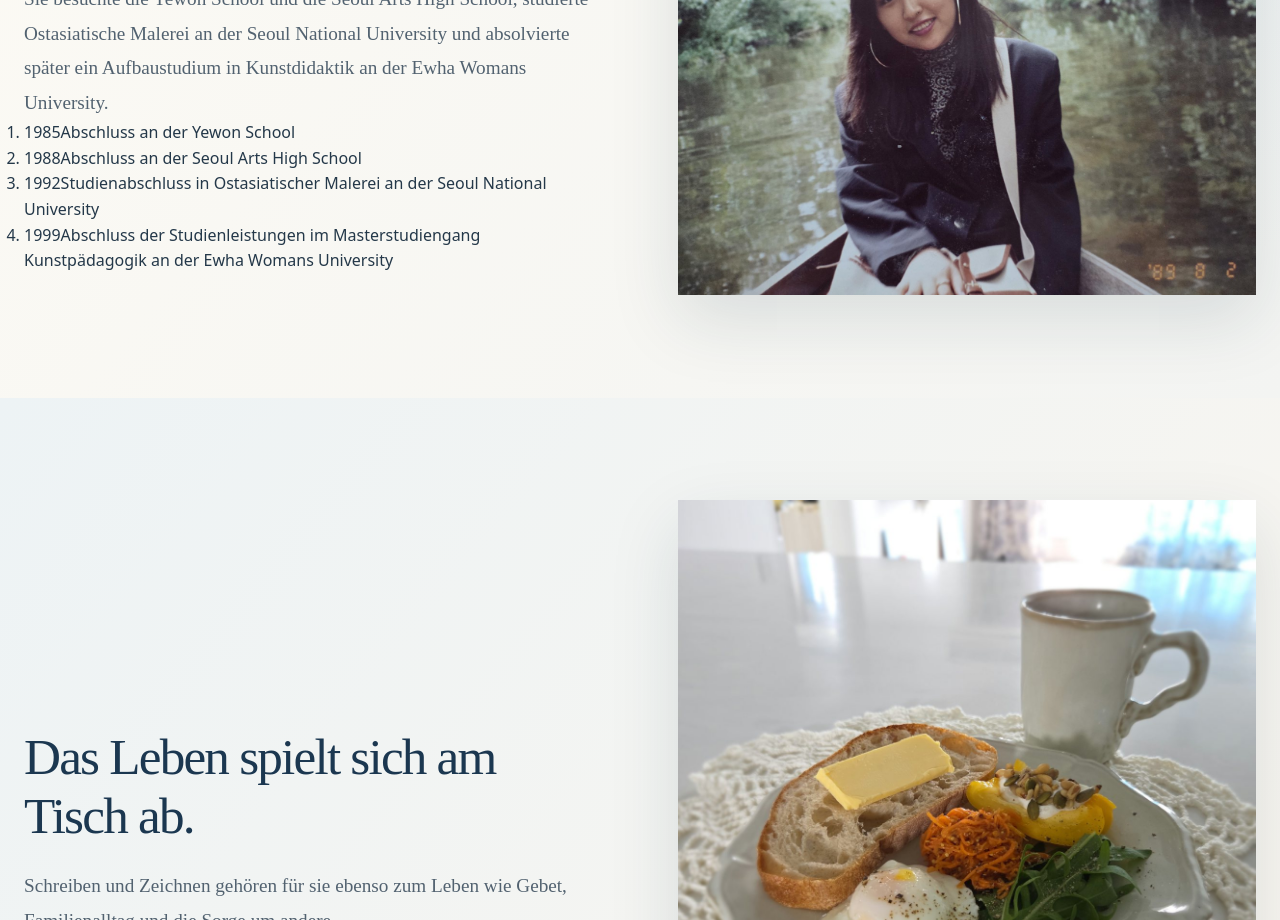
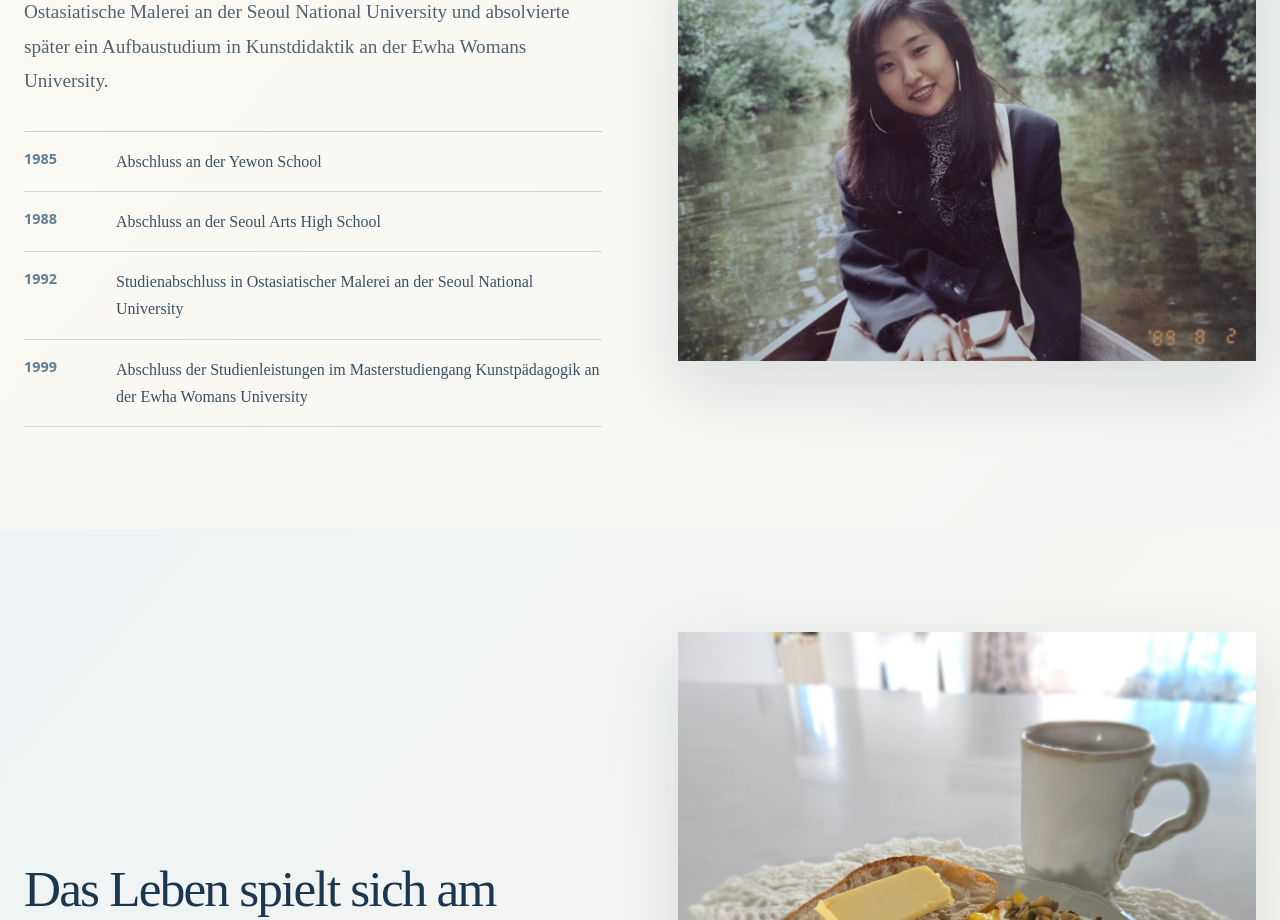
Before and after one commit to k-mama/esthercho, a Next.js app: page /de/about/ in a window 1280 px wide. Shown: the part 1520-2440 px from the top of the page. Built offline with nearby package versions, Linux system fonts and the light colour scheme.

Commit message:
Style author biography chronology consistently across translated pages

```diff
--- a/src/styles/global.css
+++ b/src/styles/global.css
@@ -561,3 +561,10 @@ body:has(.home-video-hero, .page-cover-shell) .site-header-nav-mobile-menu {
 .intl-video-grid{grid-template-columns:repeat(3,minmax(0,1fr));}
 .intl-story-list li{flex-wrap:wrap;}.intl-story-list small{margin-left:auto;}
 }
+
+
+/* International author education timeline */
+.intl-education { list-style: none; max-width: 42rem; padding: 0; margin: 2rem 0 0; border-top: 1px solid rgba(50,78,96,.25); }
+.intl-education li { display: grid; grid-template-columns: 4.5rem minmax(0,1fr); gap: 1.25rem; border-bottom: 1px solid rgba(50,78,96,.18); padding: 1rem 0; }
+.intl-education time { color: #607e94; font: 700 .9rem/1.5 var(--font-interface,system-ui); }
+.intl-education span { color: #3b5062; font: 400 1rem/1.7 var(--font-editorial,Georgia,serif); }
```
